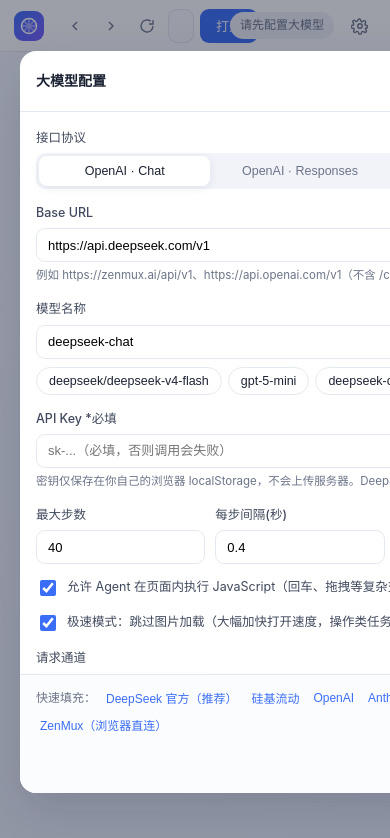
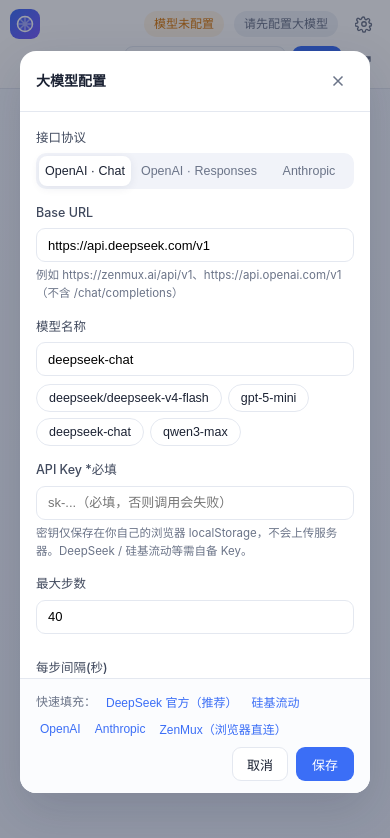
Before and after one commit to guyue55/web-agent-pilot, a website: page public/index.html in a window 390 px wide. Both pictures are taken after a click on the button 360 px from the left and 25 px from the top of the page. Drawn offline with Linux system fonts and the light colour scheme; files that its build step writes are made by us from their sources; files whose address does not match are found by name.

Commit message:
fix(ui): 窄屏适配完善，修复设置面板在手机端溢出被裁切
- .modal 改用 width: min(560px, 100%)：grid 容器里百分比 max-width 会被自身
  max-content 撑开，390px 视口实测面板宽 560px 超出屏幕，右侧内容被裁掉
- 新增 1024px/640px 两档媒体查询：中屏收起品牌文字、状态徽标截断省略；
  窄屏地址栏换行展示，设置面板表单纵向排列
- toast 限制最大宽度，避免长文案在窄屏溢出

```diff
--- a/public/css/app.css
+++ b/public/css/app.css
@@ -343,8 +343,10 @@
 }
 
 .modal {
-	width: 560px;
-	max-width: 100%;
+	/* min() 而不是 width + max-width：
+	   在 grid 容器里百分比最大宽度会被自身 max-content 撑开，
+	   窄屏下 560px 固定宽度会溢出视口、右侧内容被裁掉 */
+	width: min(560px, 100%);
 	max-height: 88vh;
 	display: flex;
 	flex-direction: column;
@@ -548,6 +550,73 @@
 }
 
 /* ---------------- toast ---------------- */
+/* ---------------- 响应式 ---------------- */
+/* 中等屏：先收掉品牌文字，给地址栏让出空间 */
+@media (max-width: 1024px) {
+	.brand-text {
+		display: none;
+	}
+
+	.topbar {
+		gap: 10px;
+		padding: 0 10px;
+	}
+
+	.badge,
+	.agent-status {
+		max-width: 150px;
+		overflow: hidden;
+		text-overflow: ellipsis;
+		white-space: nowrap;
+	}
+}
+
+/* 窄屏 / 平板竖屏：地址栏换到第二行，避免出现被挤扁的输入框 */
+@media (max-width: 640px) {
+	.topbar {
+		height: auto;
+		flex-wrap: wrap;
+		padding: 8px 10px;
+		row-gap: 6px;
+	}
+
+	.navbar {
+		order: 3;
+		flex-basis: 100%;
+	}
+
+	.topbar-right {
+		margin-left: auto;
+	}
+
+	.field-row {
+		grid-template-columns: 1fr;
+	}
+
+	.modal-footer {
+		flex-direction: column;
+		align-items: stretch;
+		gap: 8px;
+	}
+
+	.modal-actions {
+		justify-content: flex-end;
+	}
+
+	#btn-go {
+		padding: 0 12px;
+	}
+
+	.home-card h1 {
+		font-size: 20px;
+	}
+
+	.home-examples {
+		flex-wrap: nowrap;
+		overflow-x: auto;
+	}
+}
+
 .toast {
 	position: fixed;
 	left: 50%;
@@ -559,6 +628,7 @@
 	color: #fff;
 	font-size: 13px;
 	z-index: 10001;
+	max-width: calc(100vw - 32px);
 	box-shadow: var(--shadow-lg);
 	animation: toastIn 0.2s ease;
 }
@@ -573,12 +643,3 @@
 		transform: translate(-50%, 8px);
 	}
 }
-
-@media (max-width: 640px) {
-	.brand-text {
-		display: none;
-	}
-	.badge {
-		display: none;
-	}
-}
```
